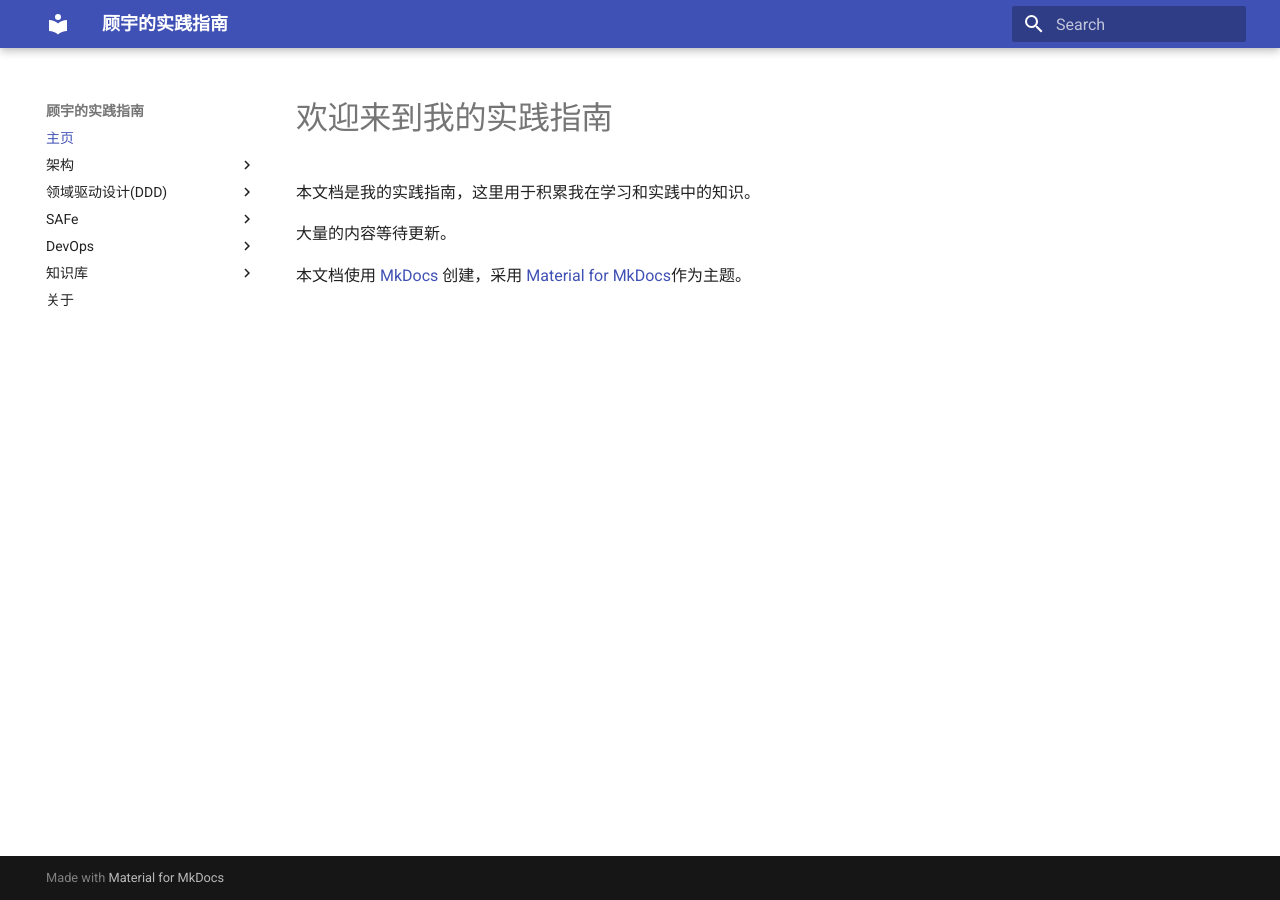
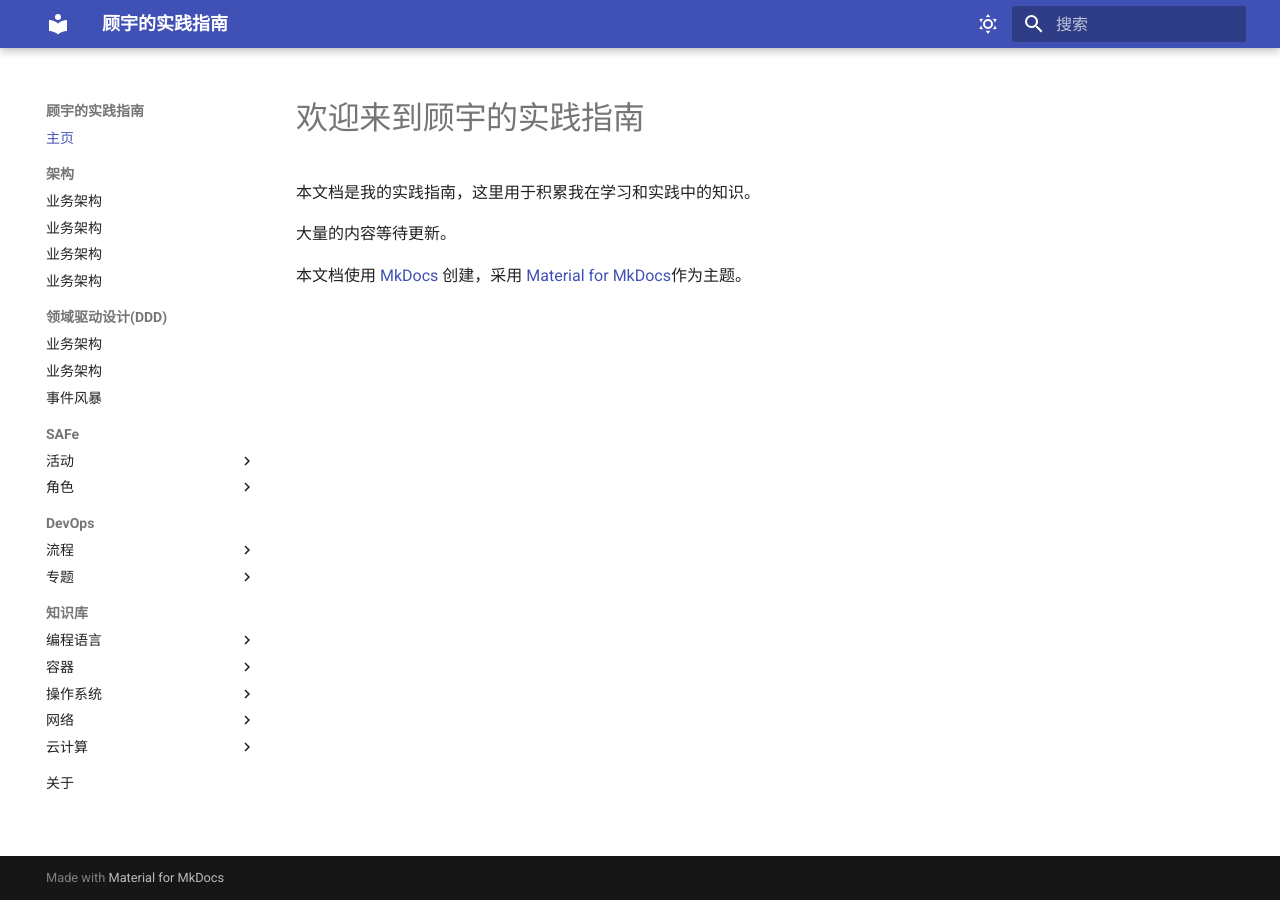
Before and after one commit to wizardbyron/guides, an MkDocs documentation site: the page built from docs/index.md, in a window 1280 px wide. Built offline with MkDocs 1.6.1 and Material for MkDocs 9.7.7, drawn with Linux system fonts in a browser that asks for light colours.

Commit message:
Update settings and index.md

```diff
--- a/docs/index.md
+++ b/docs/index.md
@@ -1,4 +1,4 @@
-# 欢迎来到我的实践指南
+# 欢迎来到顾宇的实践指南
 
 本文档是我的实践指南，这里用于积累我在学习和实践中的知识。
 
--- a/mkdocs.yml
+++ b/mkdocs.yml
@@ -1,8 +1,24 @@
 site_name: 顾宇的实践指南
 theme:
   name: material
-  locale: en
+  locale: zh_CN
+  language: zh
   highlightjs: true
+  palette:
+    - scheme: default
+      toggle:
+        icon: material/weather-sunny
+        name: 切换至夜间模式
+    - scheme: slate
+      toggle:
+        icon: material/weather-night
+        name: 切换至明亮模式
+  features:
+    - navigation.sections
+
+plugins:
+  - search:
+      lang: zh
 
 nav:
   - 主页: index.md
```
